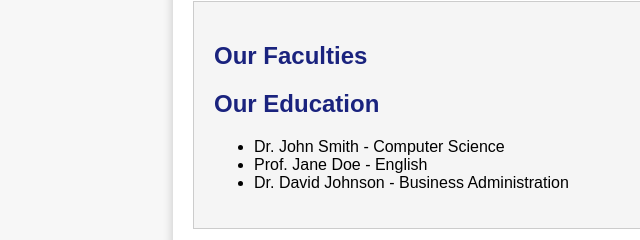
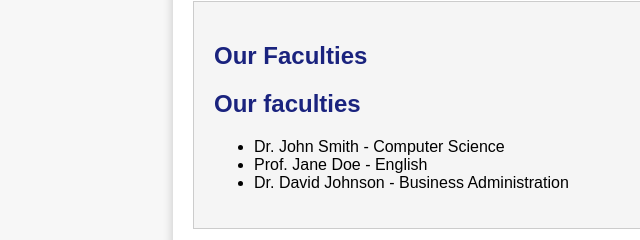
Before and after one commit to Anitavb11/web, a plain HTML site: page index.html in a window 1280 px wide. Shown: the part 1126-1366 px from the top of the page, 47-687 px from the left. Drawn offline with Linux system fonts and the light colour scheme.

Commit message:
Update index.html

```diff
--- a/index.html
+++ b/index.html
@@ -109,7 +109,7 @@
 
         <section id="faculty">
             <h2>Our Faculties</h2>
-            <h2>Our Education</h2>
+            <h2>Our faculties</h2>
             <ul>
                 <li>Dr. John Smith - Computer Science</li>
                 <li>Prof. Jane Doe - English</li>
```
